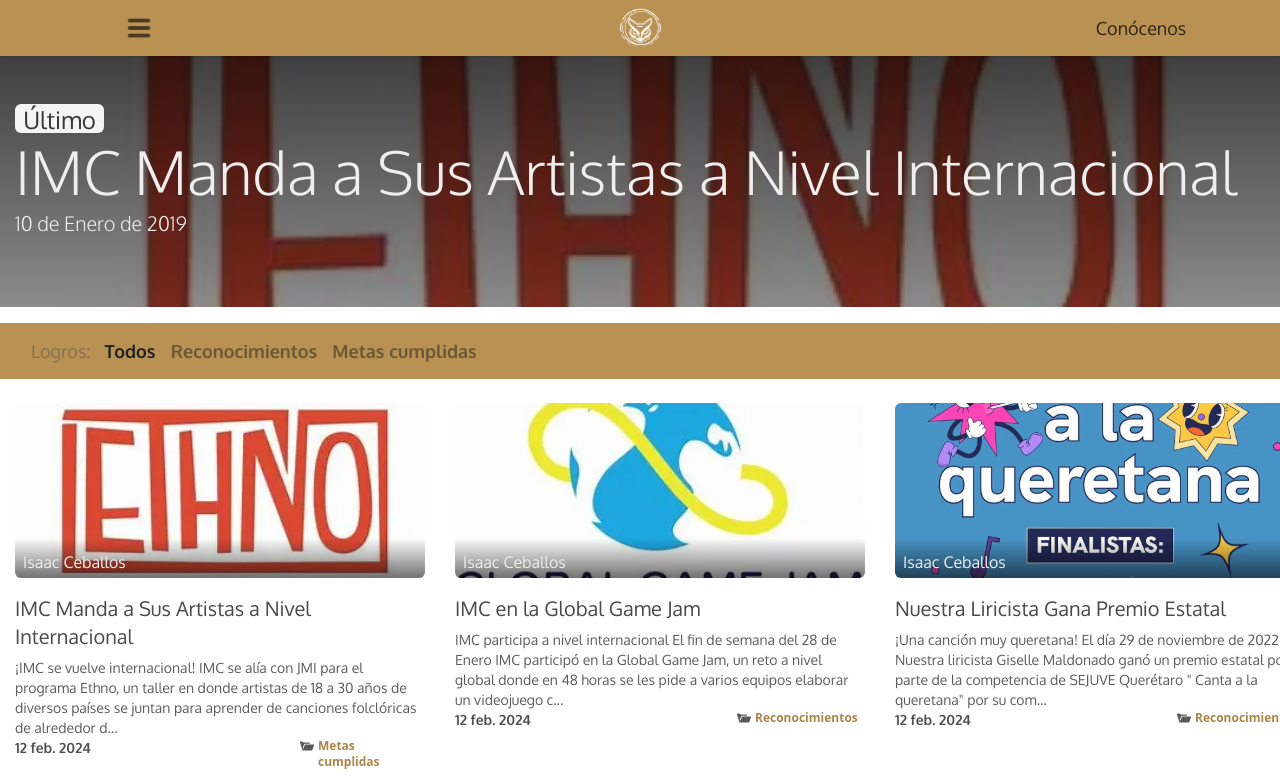
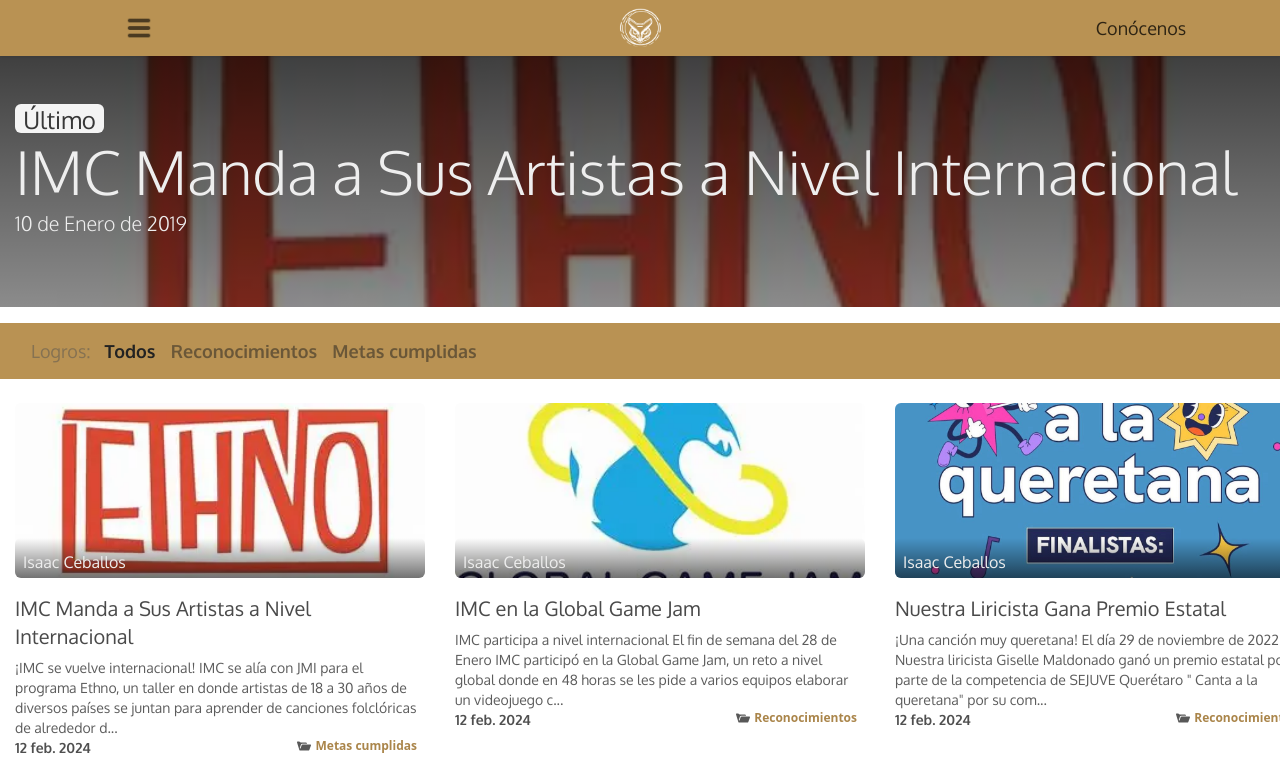
Before and after one commit to saulkurosaki/IZTAC-MUSIC-COMPANY, a Next.js app: page /blog in a window 1280 px wide. Shown: the top 779 px of the page. Built offline with nearby package versions, Linux system fonts and the light colour scheme.

Commit message:
fix(BlogCard): fix little layout bug

```diff
--- a/components/blog/BlogCard.tsx
+++ b/components/blog/BlogCard.tsx
@@ -32,7 +32,7 @@
             className="w-full xl:h-[175px] lg:h-[189px] max-lg:h-[149px] object-cover z-0 rounded-md"
           />
           <div
-            className="w-full h-10 p-2 pt-4 flex items-center absolute inset-0 xl:top-[135px] lg:top-[149px] max-lg:top-[109px] z-10 rounded-md text-[#ededed] oxygen"
+            className="w-full h-10 p-2 pt-4 flex items-center absolute inset-0 xl:top-[135px] lg:top-[149px] max-lg:top-[109px] max-md:hidden z-10 rounded-md text-[#ededed] oxygen"
             style={{
               backgroundImage: `linear-gradient(to top, rgba(0, 0, 0, 0.55), rgba(255, 255, 255, 0))`,
             }}
@@ -50,11 +50,7 @@
           <p className="w-[85px] h-full px-auto text-sm text-[#4f4f4f] font-bold oxygen">
             {date}
           </p>
-          <div
-            className={`${
-              achievement === "goals" ? "w-[133px]" : "w-[136px]"
-            } h-full px-2 flex`}
-          >
+          <div className={"w-[160px] h-full px-2 flex justify-end"}>
             <Image
               src={FolderImg}
               alt="folder_svg"
```
